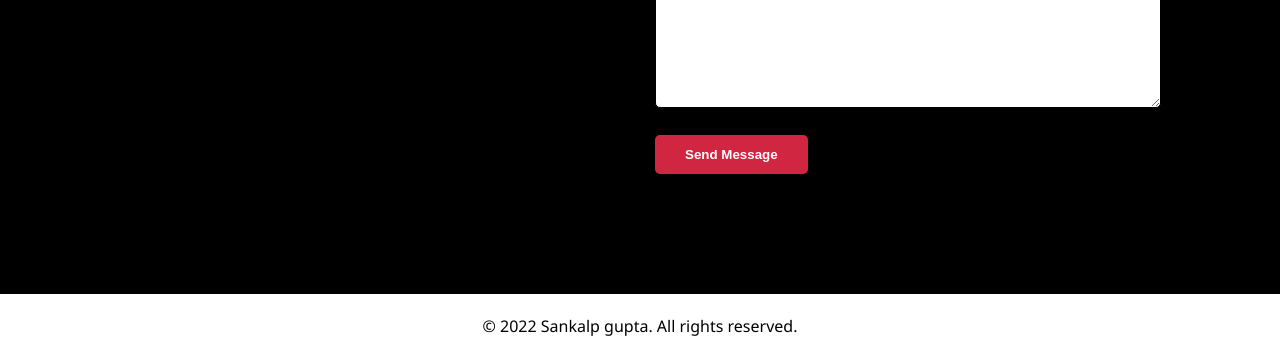
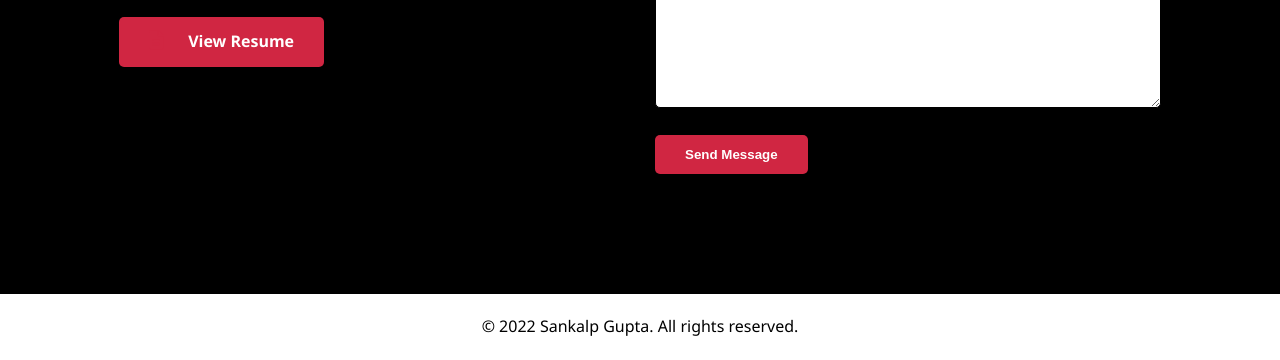
Before and after one commit to Sankalp-gupta1/New-port-, a plain HTML site: page index.html in a window 1280 px wide. Shown: the part 4457-4817 px from the top of the page. Drawn offline with Linux system fonts and the light colour scheme.

Commit message:
Updated HTML and styling

```diff
--- a/index.html
+++ b/index.html
@@ -221,7 +221,6 @@
             </div>
         </div>
     </section>
-
 <!-- Contact Section -->
 <section id="contact" class="contact">
     <div class="container">
@@ -246,7 +245,15 @@
                     <a href="https://www.linkedin.com/in/sankalp-gupta-8617302b0/"><i class="fab fa-linkedin"></i></a>
                     <a href="https://www.instagram.com/sankalp_gupta4678/"><i class="fab fa-instagram"></i></a>
                 </div>
+
+                <!-- ✅ Resume View Button -->
+                <div class="info-item">
+                    <a href="resume/Sankalp new resume.pdf" target="_blank" class="btn" style="margin-top: 20px;">
+                        <i class="fas fa-file-alt"></i> View Resume
+                    </a>
                 </div>
+            </div>
+
             <form class="contact-form">
                 <div class="form-group">
                     <input type="text" placeholder="Your Name" required>
@@ -269,7 +276,7 @@
 <!-- Footer -->
 <footer class="footer">
     <div class="container">
-            <p>&copy; 2022 Sankalp gupta. All rights reserved.</p>
+        <p>&copy; 2022 Sankalp Gupta. All rights reserved.</p>
     </div>
 </footer>
 
```
Also changed, not shown: 1 other file. Lines whose indentation alone changed are shown as unchanged.
